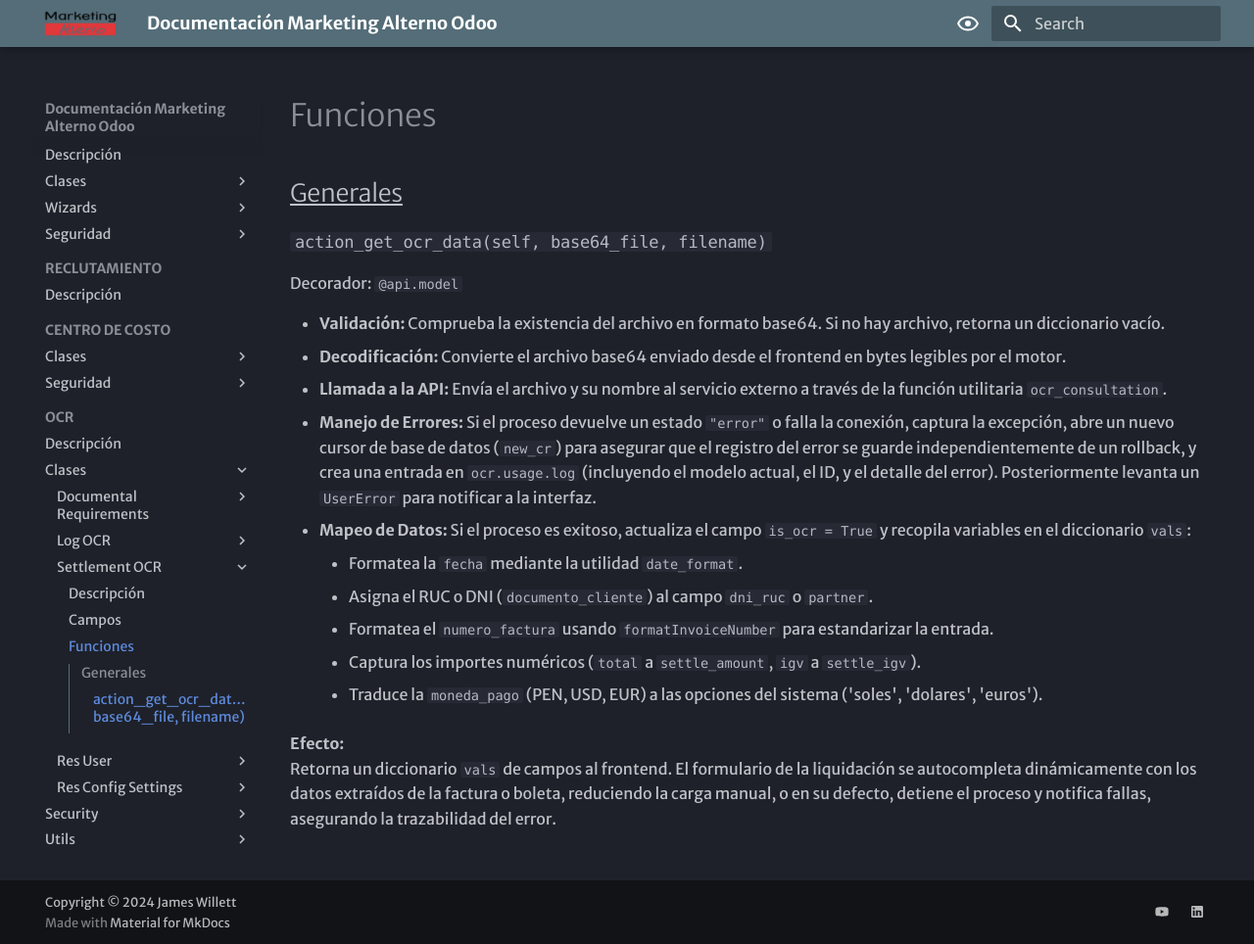
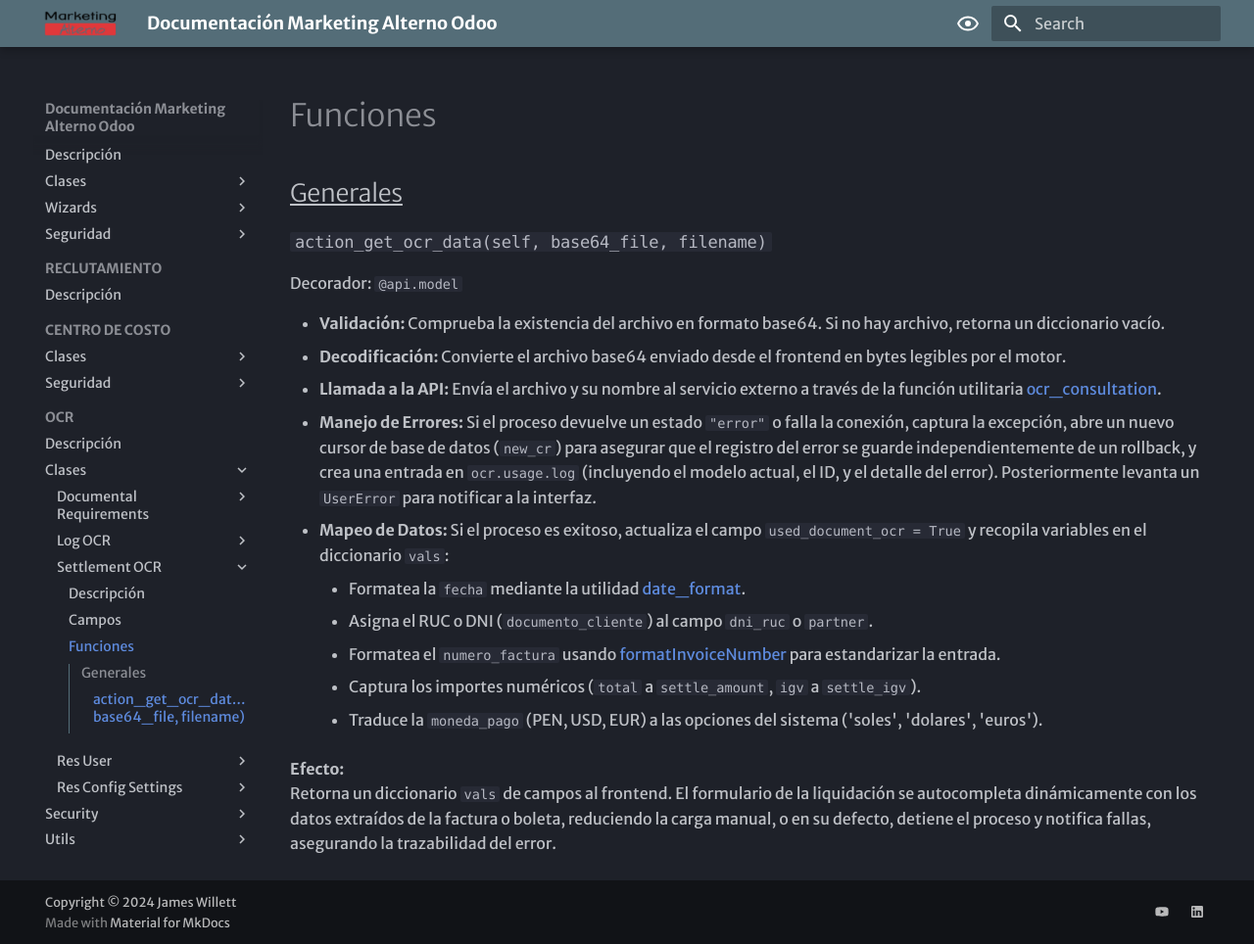
Before and after one commit to MarketingAlternoSAC/mkt_odoo_documentation, an MkDocs documentation site: the page built from docs/mkt_ocr/classes/SettlementsOCR/functions.md, in a window 1280 px wide and 964 px high. Shown: the whole window at 98% size. Built offline with MkDocs 1.6.1 and Material for MkDocs 9.7.7, drawn with Linux system fonts in a browser that asks for light colours; some web fonts are replaced; comment, search, counter and statistics services are not loaded.

```diff
--- a/docs/mkt_ocr/classes/SettlementsOCR/functions.md
+++ b/docs/mkt_ocr/classes/SettlementsOCR/functions.md
@@ -6,12 +6,12 @@ Decorador: `@api.model`
 
 - **Validación:** Comprueba la existencia del archivo en formato base64. Si no hay archivo, retorna un diccionario vacío.
 - **Decodificación:** Convierte el archivo base64 enviado desde el frontend en bytes legibles por el motor.
-- **Llamada a la API:** Envía el archivo y su nombre al servicio externo a través de la función utilitaria `ocr_consultation`.
+- **Llamada a la API:** Envía el archivo y su nombre al servicio externo a través de la función utilitaria [ocr_consultation](../../utils/api_ocr/functions.md#ocr-consultation).
 - **Manejo de Errores:** Si el proceso devuelve un estado `"error"` o falla la conexión, captura la excepción, abre un nuevo cursor de base de datos (`new_cr`) para asegurar que el registro del error se guarde independientemente de un rollback, y crea una entrada en `ocr.usage.log` (incluyendo el modelo actual, el ID, y el detalle del error). Posteriormente levanta un `UserError` para notificar a la interfaz.
-- **Mapeo de Datos:** Si el proceso es exitoso, actualiza el campo `is_ocr = True` y recopila variables en el diccionario `vals`:
-    - Formatea la `fecha` mediante la utilidad `date_format`.
+- **Mapeo de Datos:** Si el proceso es exitoso, actualiza el campo `used_document_ocr = True` y recopila variables en el diccionario `vals`:
+    - Formatea la `fecha` mediante la utilidad [date_format](../../utils/api_ocr/functions.md#date-format).
     - Asigna el RUC o DNI (`documento_cliente`) al campo `dni_ruc` o `partner`.
-    - Formatea el `numero_factura` usando `formatInvoiceNumber` para estandarizar la entrada.
+    - Formatea el `numero_factura` usando [formatInvoiceNumber](../../utils/api_ocr/functions.md#format-invoice-number) para estandarizar la entrada.
     - Captura los importes numéricos (`total` a `settle_amount`, `igv` a `settle_igv`).
     - Traduce la `moneda_pago` (PEN, USD, EUR) a las opciones del sistema ('soles', 'dolares', 'euros').
 
--- a/mkdocs.yml
+++ b/mkdocs.yml
@@ -76,7 +76,6 @@ nav:
           - Res User:
               - Descripción: mkt_ocr/classes/ResUsers/index.md
               - Campos: mkt_ocr/classes/ResUsers/fields.md
-              - Funciones: mkt_ocr/classes/ResUsers/functions.md
           - Res Config Settings:
               - Descripción: mkt_ocr/classes/ResConfig/index.md
               - Campos: mkt_ocr/classes/ResConfig/fields.md
```
Also changed, not shown: docs/mkt_ocr/classes/SettlementsOCR/fields.md (+1 -1 lines), docs/mkt_ocr/classes/SettlementsOCR/index.md (+0 -1 lines), docs/mkt_ocr/utils/api_ocr/functions.md (+2 -2 lines).
